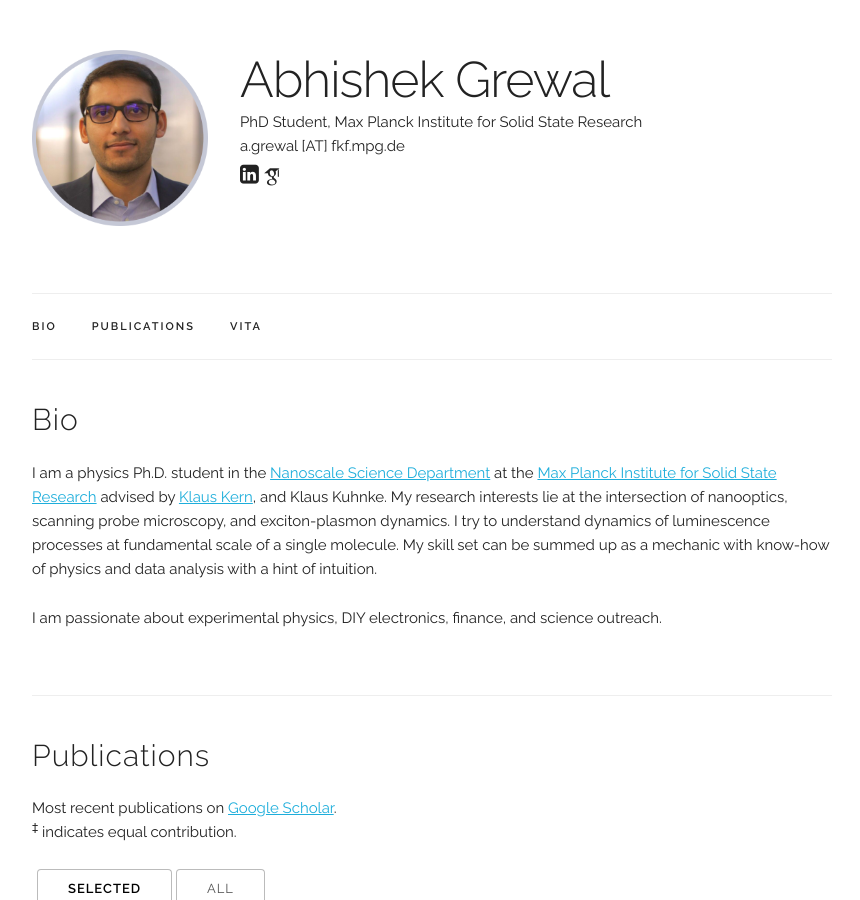
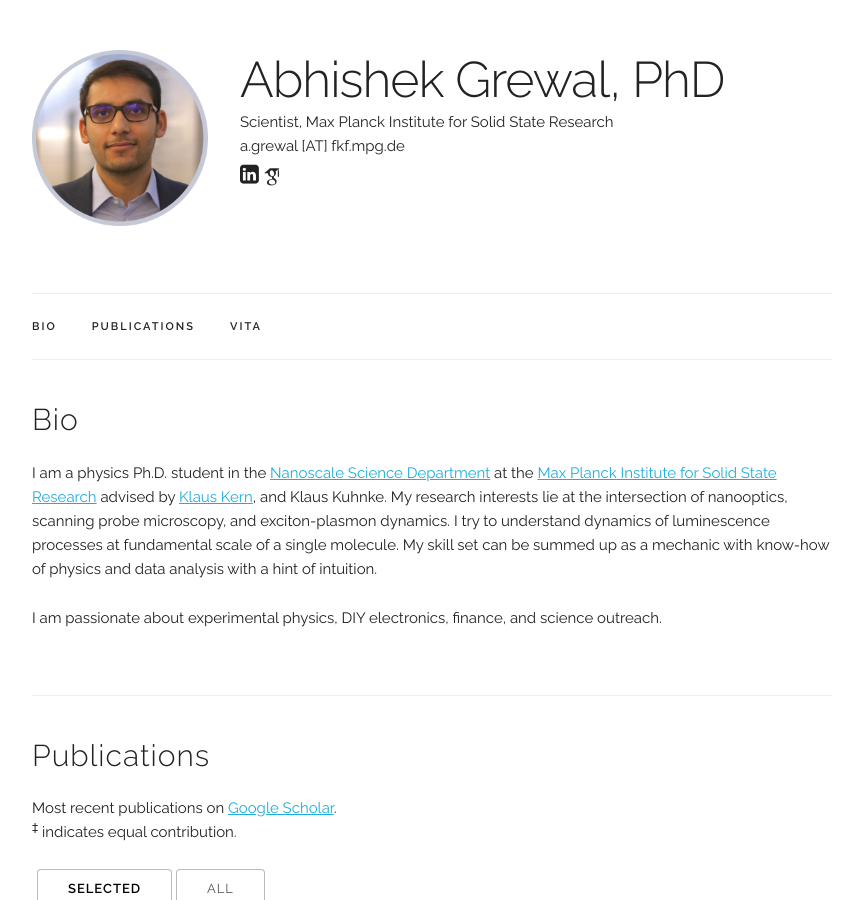
Before and after one commit to abhishekgrewal/abhishekgrewal.github.io, a Jekyll site: the page built from index.html, in a window 1280 px wide and 900 px high. Shown: the whole window, without its empty margins (208-1068 px from the left). Built offline with Jekyll 4.4.1, drawn with Linux system fonts in a browser that asks for light colours; some web fonts are replaced; some of the changed text lies outside the part shown.

Commit message:
Update main_info.yaml

```diff
--- a/_data/main_info.yaml
+++ b/_data/main_info.yaml
@@ -1,5 +1,5 @@
-name: "Abhishek Grewal"
-title: "PhD Student, Max Planck Institute for Solid State Research"
+name: "Abhishek Grewal, PhD"
+title: "Scientist, Max Planck Institute for Solid State Research"
 email: "a.grewal [AT] fkf.mpg.de"
 profile_pic: "/assets/profile-pics/forwebpage.png"
 linkedin: "https://www.linkedin.com/in/a-grewal/"
```
